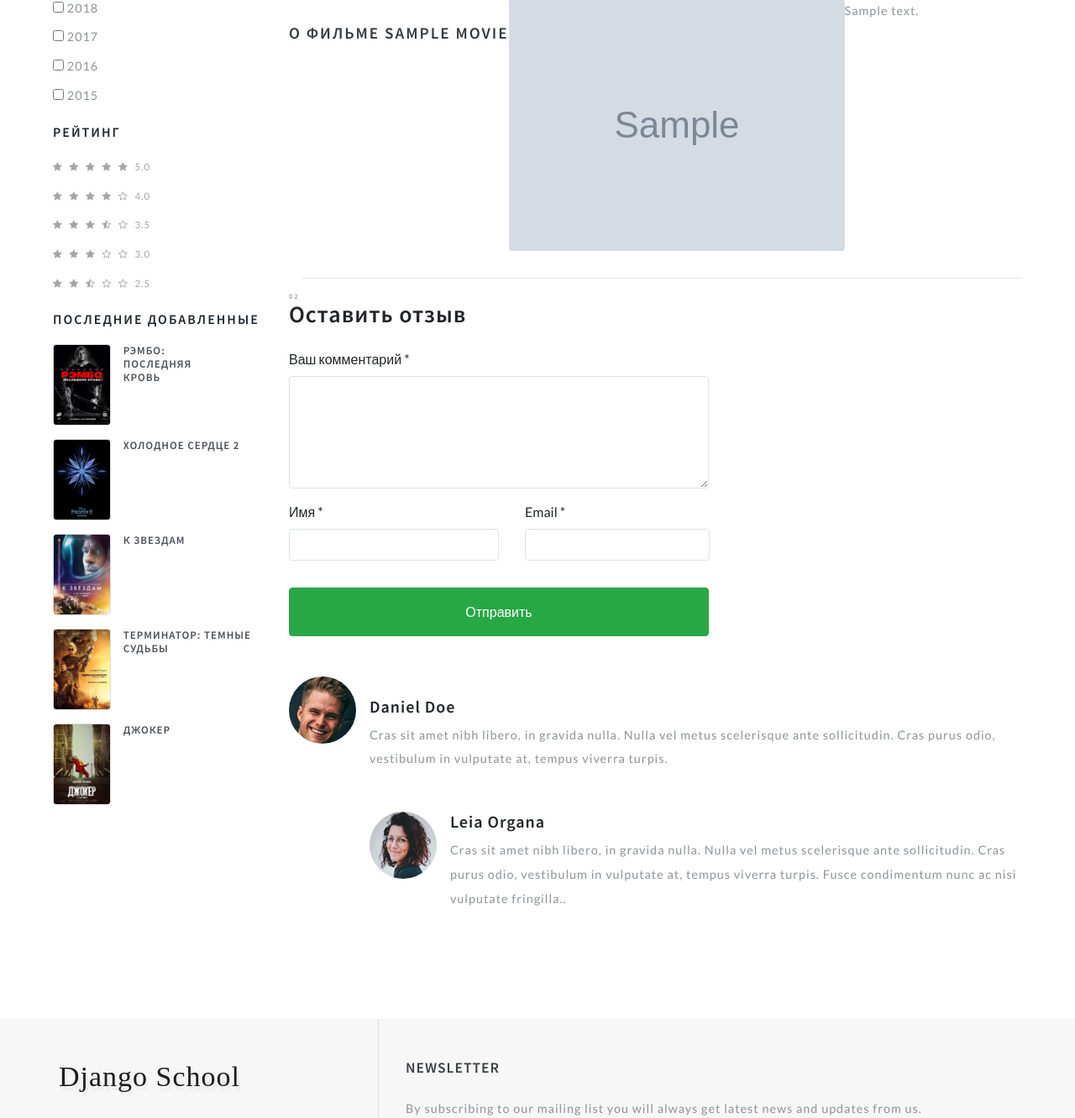
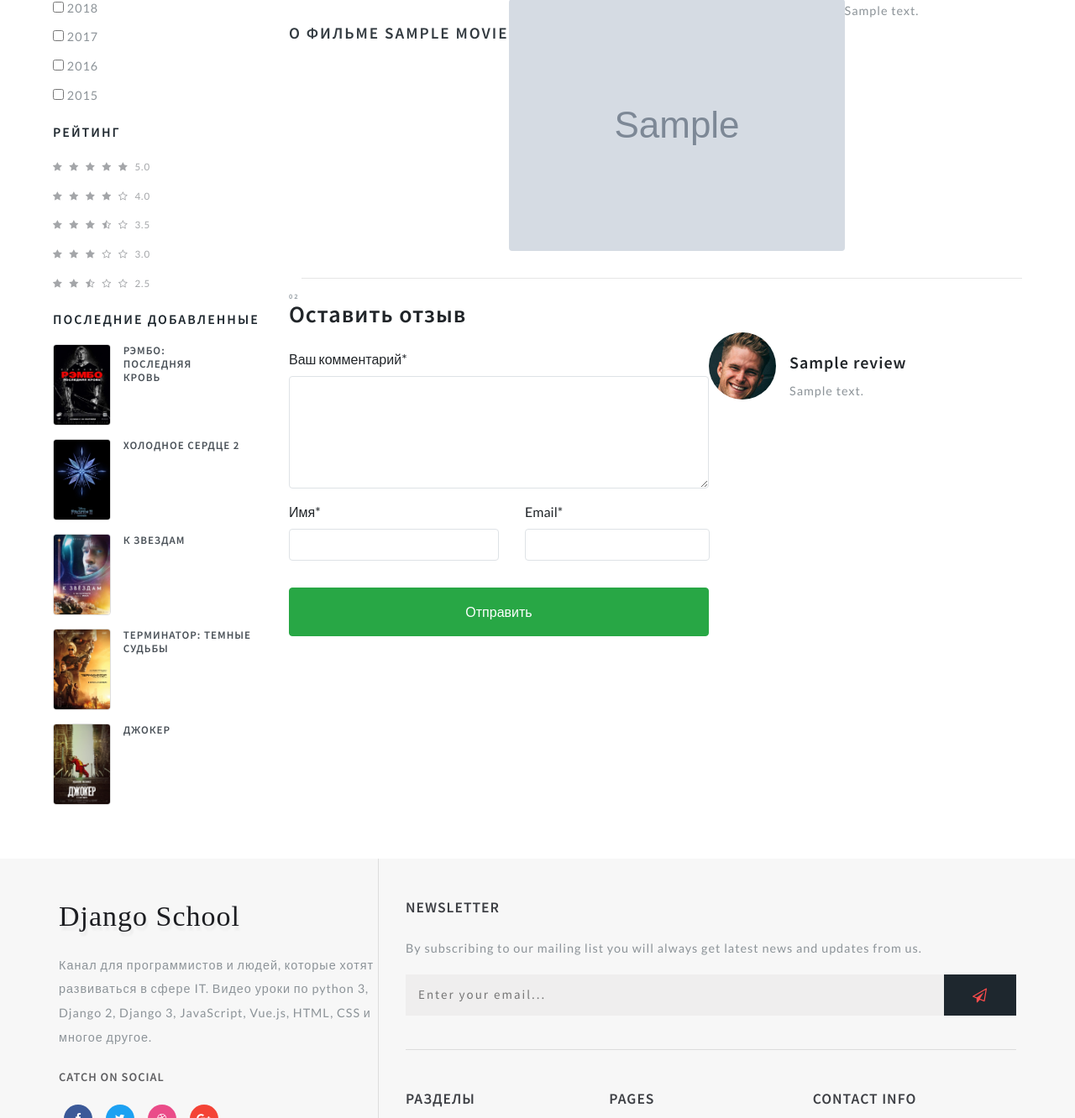
Before and after one commit to Murrr-Andrew/Netflix, a Django app: a page that uses backend/movies/templates/movies/movie_detail.html in a window 1280 px wide. Shown: the part 1168-2500 px from the top of the page at 84% size. Run offline with Django 4.2, Linux system fonts and the light colour scheme; tables that the repository leaves empty hold one stand-in row (values such as "Sample post"); grey boxes marked "Sample" are stand-in pictures; some libraries are stand-ins or nearby versions.

Commit message:
Django: Revies

```diff
--- a/backend/movies/forms.py
+++ b/backend/movies/forms.py
@@ -0,0 +1,9 @@
+from django import forms
+
+from .models import Reviews
+
+
+class ReviewForm(forms.ModelForm):
+    class Meta:
+        model = Reviews
+        fields = ('name', 'email', 'text')
--- a/backend/movies/templates/movies/movie_detail.html
+++ b/backend/movies/templates/movies/movie_detail.html
@@ -116,74 +116,21 @@
         <div class="single-form-left">
             <!-- contact form grid -->
             <div class="contact-single">
-                <h3 class="editContent" style="outline: none; cursor: inherit;">
-                                    <span class="sub-tittle editContent"
-                                          style="outline: none; cursor: inherit;">02</span>Оставить отзыв</h3>
-                <form action="#" method="get" class="mt-4">
-                    <div class="form-group editContent"
-                         style="outline: none; cursor: inherit;">
-                        <label for="contactcomment" class="editContent"
-                               style="outline: none; cursor: inherit;">Ваш комментарий
-                            *</label>
-                        <textarea class="form-control border" rows="5"
-                                  id="contactcomment" required=""></textarea>
-                    </div>
-                    <div class="d-sm-flex">
-                        <div class="col-sm-6 form-group p-0 editContent"
-                             style="outline: none; cursor: inherit;">
-                            <label for="contactusername" class="editContent"
-                                   style="outline: none; cursor: inherit;">Имя
-                                *</label>
-                            <input type="text" class="form-control border"
-                                   id="contactusername" required="">
-                        </div>
-                        <div class="col-sm-6 form-group ml-sm-3 editContent"
-                             style="outline: none; cursor: inherit;">
-                            <label for="contactemail" class="editContent"
-                                   style="outline: none; cursor: inherit;">Email
-                                *</label>
-                            <input type="email" class="form-control border"
-                                   id="contactemail" required="">
-                        </div>
-                    </div>
-                    <button type="submit"
-                            class="mt-3 btn btn-success btn-block py-3"
-                            style="outline: none; cursor: inherit;">Отправить
-                    </button>
-                </form>
+                <h3 class="editContent">
+                    <span class="sub-tittle editContent">02</span>Оставить отзыв</h3>
+                    {% include './review_form.html' %}
             </div>
             <!--  //contact form grid ends here -->
         </div>
+        {% for review in object.reviews_set.all %}
         <div class="media py-5">
-            <img src="bundles/images/te2.jpg" class="mr-3 img-fluid" alt="image"
-                 style="outline: none; cursor: inherit;">
+            <img src="bundles/images/te2.jpg" class="mr-3 img-fluid" alt="image">
             <div class="media-body mt-4">
-                <h5 class="mt-0 editContent"
-                    style="outline: none; cursor: inherit;">Daniel Doe</h5>
-                <p class="mt-2 editContent" style="outline: none; cursor: inherit;">
-                    Cras sit amet nibh libero, in gravida nulla. Nulla vel metus
-                    scelerisque ante sollicitudin. Cras purus odio, vestibulum in
-                    vulputate at, tempus viverra turpis.
-                </p>
-                <div class="media mt-5 editContent"
-                     style="outline: none; cursor: inherit;">
-                    <a class="pr-3" href="#">
-                        <img src="bundles/images/te1.jpg" class="img-fluid "
-                             alt="image" style="outline: none; cursor: inherit;">
-                    </a>
-                    <div class="media-body">
-                        <h5 class="mt-0 editContent"
-                            style="outline: none; cursor: inherit;">Leia Organa</h5>
-                        <p class="mt-2 editContent"
-                           style="outline: none; cursor: inherit;"> Cras sit amet
-                            nibh libero, in gravida nulla. Nulla vel metus
-                            scelerisque ante sollicitudin. Cras purus odio,
-                            vestibulum in vulputate at, tempus viverra turpis. Fusce
-                            condimentum nunc ac nisi vulputate fringilla..</p>
-                    </div>
-                </div>
+                <h5 class="mt-0 editContent">{{ review.name }}</h5>
+                <p class="mt-2 editContent">{{ review.text }}</p>
             </div>
         </div>
+        {% endfor %}
     </div>
 </div>
 {% endblock %}
--- a/backend/movies/templates/movies/movie_list.html
+++ b/backend/movies/templates/movies/movie_list.html
@@ -11,7 +11,7 @@
                 </div>
                 <div class="item-info-product">
                     <h4 class="">
-                                    <a href="{{ movie.get_absolute_url }}" class="editContent">
+                        <a href="{% url 'movie_detail' movie.slug %}" class="editContent">
                             {{ movie.title }}
                         </a>
                     </h4>
--- /dev/null
+++ b/backend/movies/templates/movies/review_form.html
@@ -0,0 +1,22 @@
+<form action="{% url 'add_review' object.id %}" method="POST" class="mt-4">
+    {% csrf_token %}
+
+    <div class="form-group editContent">
+        <label for="contactcomment" class="editContent">Ваш комментарий*</label>
+        <textarea class="form-control border" rows="5" id="contactcomment" required=""
+                  name="text"></textarea>
+    </div>
+    <div class="d-sm-flex">
+        <div class="col-sm-6 form-group p-0 editContent">
+            <label for="contactusername" class="editContent">Имя*</label>
+            <input type="text" class="form-control border" id="contactusername" required="" name="name">
+        </div>
+        <div class="col-sm-6 form-group ml-sm-3 editContent"
+             style="outline: none; cursor: inherit;">
+            <label for="contactemail" class="editContent">Email*</label>
+            <input type="email" class="form-control border" id="contactemail" required="" name="email">
+        </div>
+    </div>
+
+    <button type="submit" class="mt-3 btn btn-success btn-block py-3">Отправить</button>
+</form>
--- a/backend/movies/urls.py
+++ b/backend/movies/urls.py
@@ -1,8 +1,9 @@
 from django.urls import path
 
-from .views import MovieListView, MovieDetailView
+from .views import MovieListView, MovieDetailView, ReviewCreateView
 
 urlpatterns = [
     path('', MovieListView.as_view(), name='movie_list'),
-    path('<str:slug>/', MovieDetailView.as_view(), name='movie_detail')
+    path('<slug:slug>/', MovieDetailView.as_view(), name='movie_detail'),
+    path('review/<int:pk>', ReviewCreateView.as_view(), name='add_review'),
 ]
--- a/backend/movies/views.py
+++ b/backend/movies/views.py
@@ -1,6 +1,8 @@
-from django.views.generic import ListView, DetailView
+from django.shortcuts import redirect
+from django.views.generic import ListView, DetailView, View, CreateView
 
-from .models import Movie
+from .models import Movie, Reviews
+from .forms import ReviewForm
 
 
 class MovieListView(ListView):
@@ -12,3 +14,20 @@
 
 class MovieDetailView(DetailView):
     model = Movie
+
+    def get_context_data(self, **kwargs):
+        context = super().get_context_data(**kwargs)
+        context['form'] = ReviewForm()
+        return context
+
+
+class ReviewCreateView(View):
+    def post(self, request, pk):
+        form = ReviewForm(request.POST)
+        movie = Movie.objects.get(pk=pk)
+        if form.is_valid():
+            form = form.save(commit=False)
+            form.movie = movie
+            form.save()
+
+        return redirect(movie.get_absolute_url())
```
Lines whose indentation alone changed are shown as unchanged.
